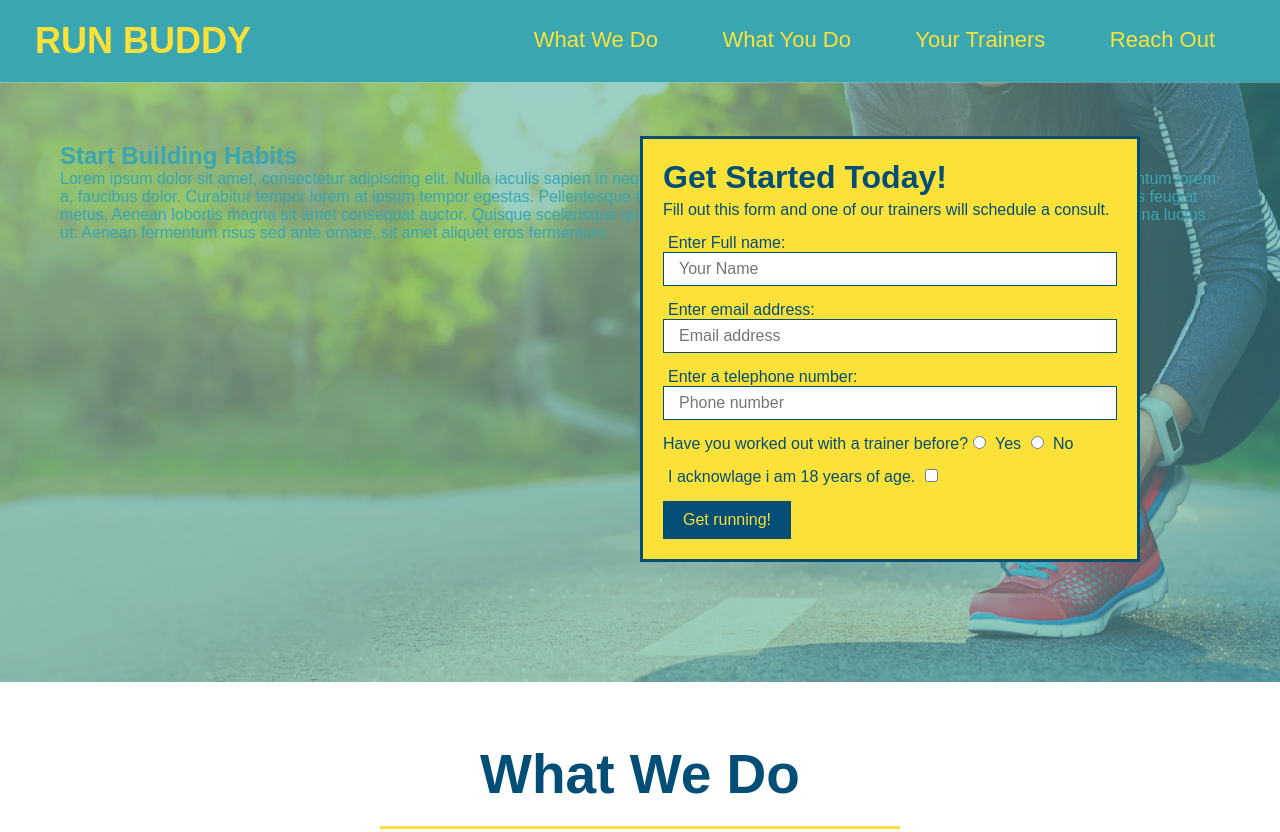
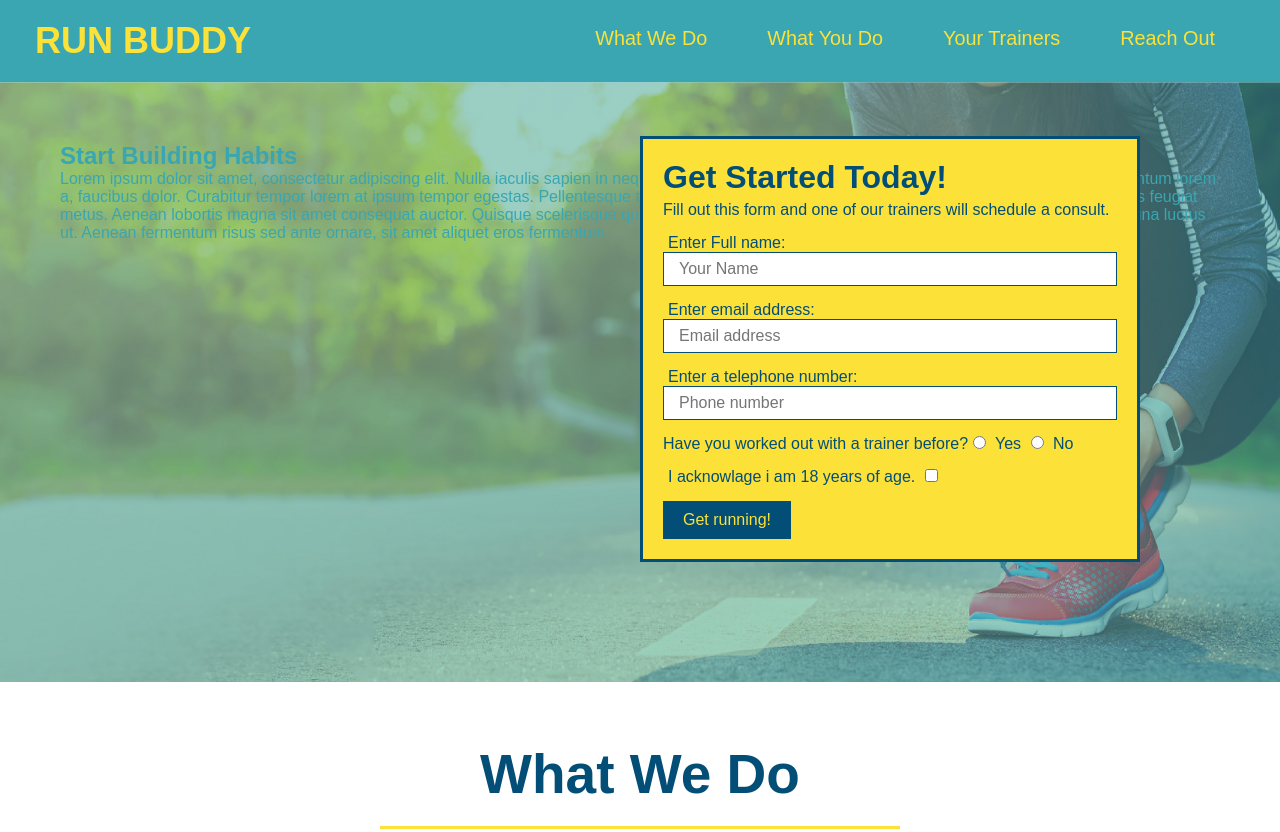
Before and after one commit to Drkeck/run-buddy, a plain HTML site: page index.html in a window 1280 px wide. Shown: the top 832 px of the page. Drawn offline with Linux system fonts and the light colour scheme.

Commit message:
expanded on the flexbox on header

```diff
--- a/assets/css/style.css
+++ b/assets/css/style.css
@@ -12,22 +12,19 @@ body {
 
 /* its time for header styles woo! */
 header {
+    display: flex;
+    justify-content: space-between;
+    flex-wrap: wrap;
     padding: 20px 35px;
     background-color: #39a6b2;
 }
 
 /* this element only works here not in "header h1 a" while 'color' and 'font weight' don't work in "header h1"*/
 header h1 {
-    display: inline;
-}
-
-/* if this is specified in the outlined corse work then the header h1 would only read half the styles */
-header h1 a {
     font-weight: bold;
     font-size: 36px;
     color: #fce138;
     margin: 0;
-
 }
 
 /* if yall are going to use text decoration on this maybe just PUT IT BEFORE AN IMAGE USING IT made me worry i did something wrong */
@@ -37,18 +34,21 @@ header a {
 }
 
 header nav {
-    float: right;
     margin: 7px 0;
 }
 
-header nav ul li {
-    display: inline;
+header nav ul {
+    display: flex;
+    flex-wrap: wrap;
+    justify-content: space-between;
+    align-items: center;
+    list-style: none;
 }
 
 header nav ul li a {
     margin: 0 30px;
     font-weight: lighter;
-    font-size: 22px;
+    font-size: 1.55vw;
 }
 
 section {
```
